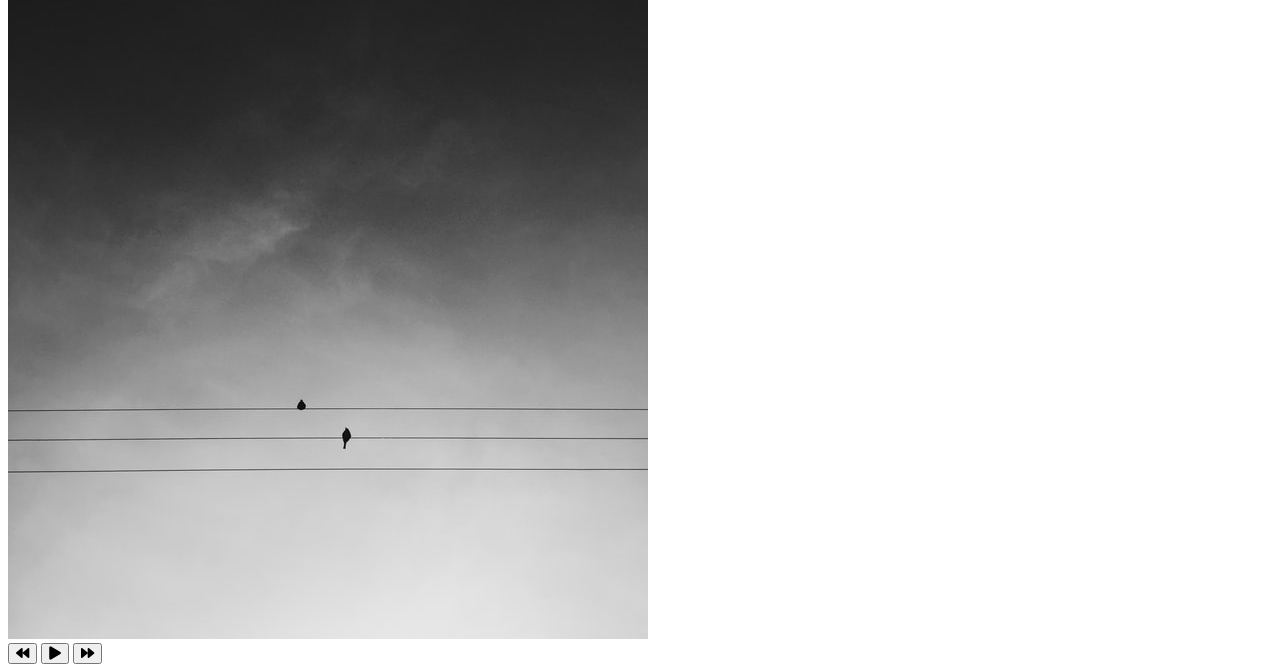
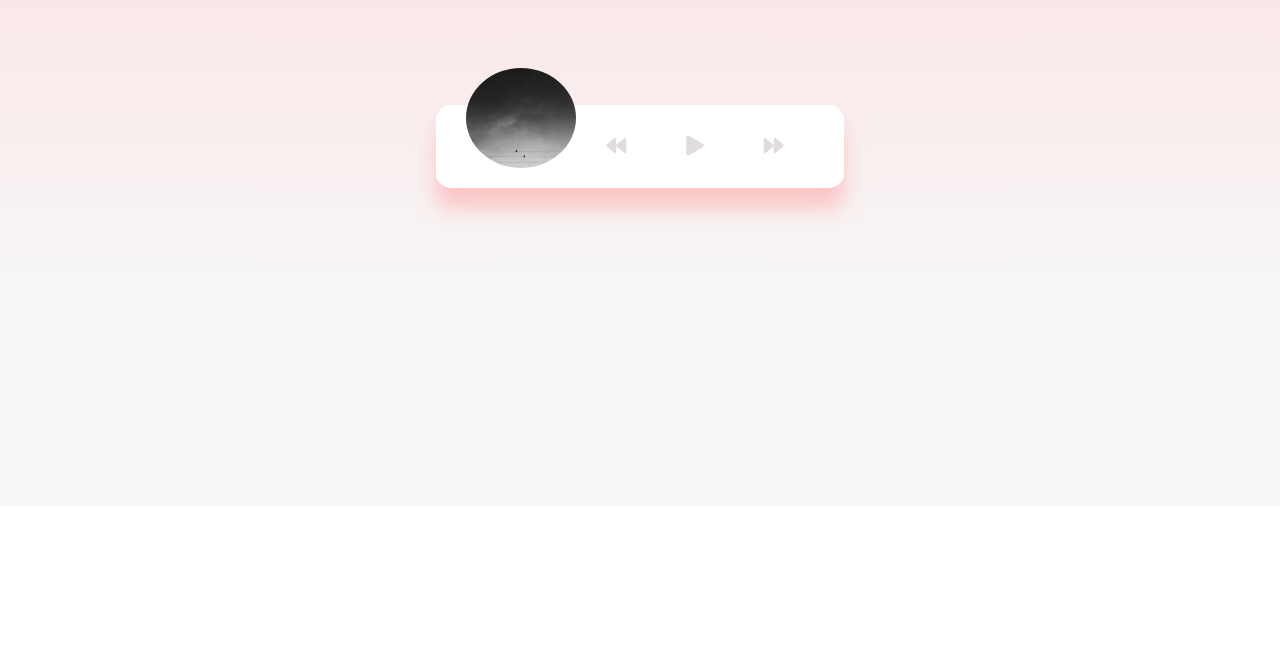
Before and after one commit to claire-labry/onehundreddays, a plain HTML site: page 003/index.html in a window 1280 px wide. Shown: the part 294-966 px from the top of the page. After the commit the page ends 800 px from the top, so only its background shows below. Drawn offline with Linux system fonts and the light colour scheme.

Commit message:
fixed container error

```diff
--- a/003/index.html
+++ b/003/index.html
@@ -1,18 +1,22 @@
 <!DOCTYPE html>
 <html lang="en">
   <head>
-    <meta charset="UTF-8">
-    <meta name="viewport" content="width=device-width, initial-scale=1.0">
-    <meta http-equiv="X-UA-Compatible" content="ie=edge">
-    <link rel="stylesheet" href="https://cdnjs.cloudflare.com/ajax/libs/font-awesome/5.15.1/css/all.min.css" integrity="sha512-+4zCK9k+qNFUR5X+cKL9EIR+ZOhtIloNl9GIKS57V1MyNsYpYcUrUeQc9vNfzsWfV28IaLL3i96P9sdNyeRssA==" crossorigin="anonymous" />
-    <link rel="stylesheet" href="style.css">
+    <meta charset="UTF-8" />
+    <meta name="viewport" content="width=device-width, initial-scale=1.0" />
+    <meta http-equiv="X-UA-Compatible" content="ie=edge" />
+    <link
+      rel="stylesheet"
+      href="https://cdnjs.cloudflare.com/ajax/libs/font-awesome/5.15.1/css/all.min.css"
+      integrity="sha512-+4zCK9k+qNFUR5X+cKL9EIR+ZOhtIloNl9GIKS57V1MyNsYpYcUrUeQc9vNfzsWfV28IaLL3i96P9sdNyeRssA=="
+      crossorigin="anonymous"
+    />
+    <link rel="stylesheet" href="style.css" />
     <title>Music Player</title>
   </head>
   <body>
-
     <h1>Music Player</h1>
 
-    <div class="music-containter" id="music-container">
+    <div class="music-container" id="music-container">
       <div class="music-info">
         <h4 id="title"></h4>
         <div class="progress-container" id="progress-container">
@@ -22,7 +26,8 @@
 
       <audio src="music/frightnight.mp3" id="audio"></audio>
       <div class="img-container">
-            <img src="images/frightnight.jpg" alt="music-cover" id="cover">
+        <img src="images/frightnight.jpg" alt="music-cover" id="cover" />
+      </div>
       <div class="navigation">
         <button id="prev" class="action-btn">
           <i class="fas fa-backward"></i>
@@ -35,7 +40,6 @@
         </button>
       </div>
     </div>
-    </div>
     <script src="script.js"></script>
   </body>
 </html>
--- a/003/style.css
+++ b/003/style.css
@@ -0,0 +1,78 @@
+@import url('https://fonts.googleapis.com/css2?family=Lato:wght@300&display=swap');
+
+* {
+  box-sizing: border-box;
+}
+
+body {
+  background-image: linear-gradient(
+    0deg,
+    rgba(247, 247, 247, 1) 23.8%,
+    rgba(252, 221, 221, 1) 92%
+  );
+  height: 100vh;
+  display: flex;
+  flex-direction: column;
+  align-items: center;
+  justify-content: center;
+  font-family: 'Lato', sans-serif;
+  margin: 0;
+}
+
+.music-container {
+    background-color: #fff;
+    border-radius: 15px;
+    box-shadow: 0 20px 20px 0 rgba(252,169,169, 0.6);
+    display: flex;
+    padding: 20px 30px;
+    position: relative;
+    margin: 100px 0;
+    z-index: 10;
+}
+
+.img-container {
+    position: relative;
+    width: 110px;
+}
+
+.img-container img {
+    border-radius: 70%;
+    object-fit: cover;
+    height: 100px;
+    width: inherit;
+    position: absolute;
+    bottom: 0;
+    left: 0;
+    animation: rotate 3s linear infinite;
+
+    animation-play-state: paused;
+}
+
+.music-container.play .img-container img {
+    animation-play-state: running;
+}
+
+@keyframes rotate {
+    from {
+        transform: rotate(0deg);
+    } to {
+        transform: rotate(360deg);
+    }
+}
+
+.navigation {
+    display: flex;
+    align-items: center;
+    justify-content: center;
+    z-index: 1;
+}
+
+.action-btn {
+    background-color: #fff;
+    border: 0;
+    color: #dfdbdf;
+    font-size: 20px;
+    cursor: pointer;
+    padding: 10px;
+    margin: 0 20px;
+}
```
Lines whose indentation alone changed are shown as unchanged.
